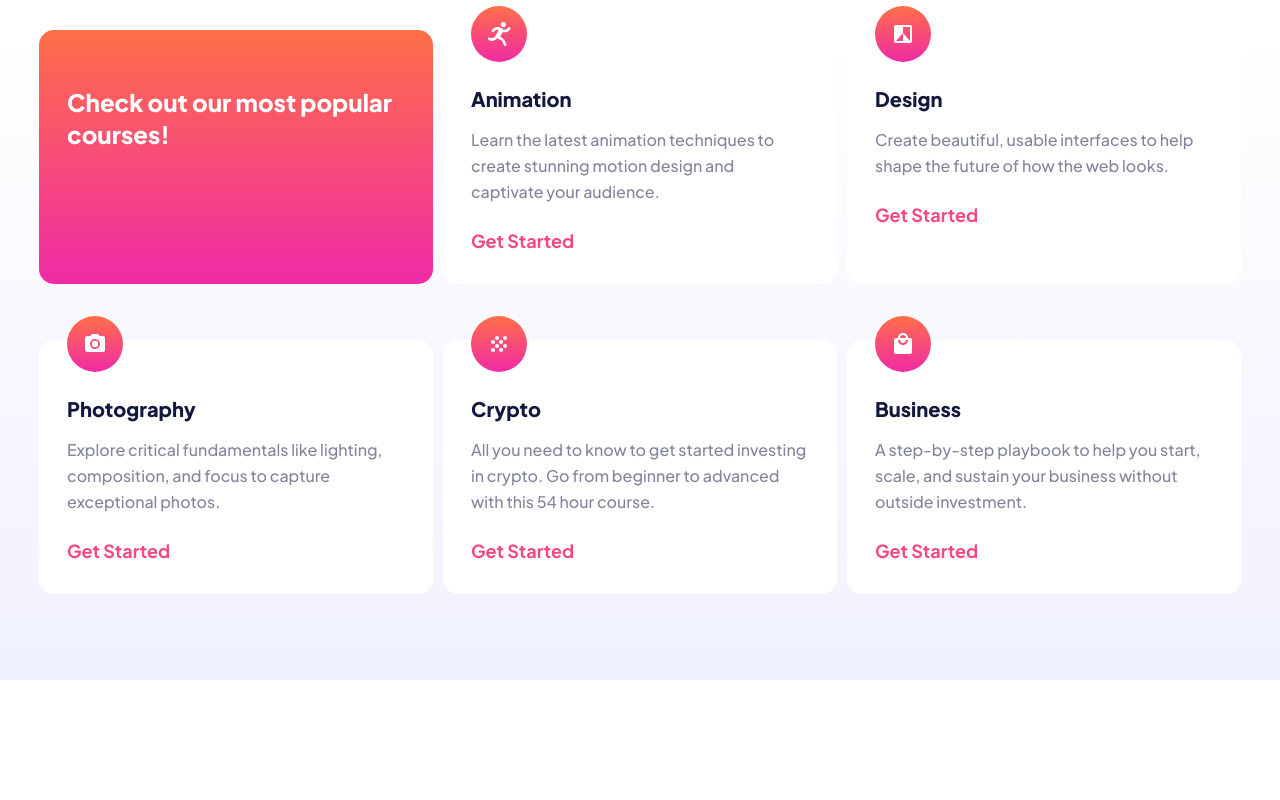
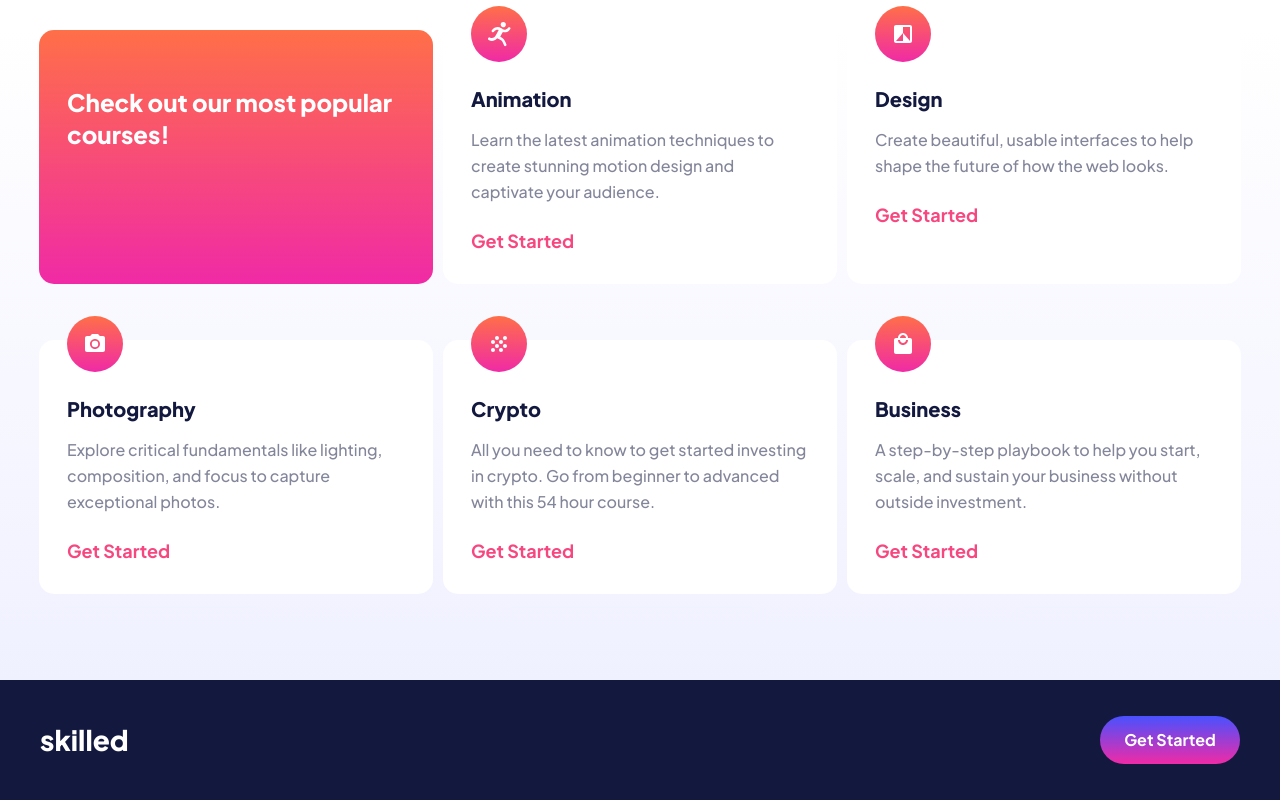
Before and after one commit to sarahimhof13/e-learning-landing-page, a React (Create React App) app in the folder client/: page / in a window 1280 px wide. Shown: the part 635-1435 px from the top of the page. Before the commit the page ends 1315 px from the top, so only its background shows below. Built offline with nearby package versions, Linux system fonts and the light colour scheme.

Commit message:
project completed

```diff
--- a/client/public/index.html
+++ b/client/public/index.html
@@ -4,6 +4,7 @@
     <meta charset="utf-8" />
     <meta name="viewport" content="width=device-width, initial-scale=1" />
     <meta name="theme-color" content="#000000" />
+    <link rel="icon" type="image/x-icon" href="./assets/icon-s.svg">
     <link rel="manifest" href="%PUBLIC_URL%/manifest.json" />
     <link rel="preconnect" href="https://fonts.googleapis.com">
     <link rel="preconnect" href="https://fonts.googleapis.com">
--- a/client/src/App.js
+++ b/client/src/App.js
@@ -1,4 +1,5 @@
 import Courses from "./Components/Courses/Courses";
+import Footer from "./Components/Footer/Footer";
 import Hero from "./Components/Hero/Hero";
 import Navbar from "./Components/Navbar/Navbar";
 import GlobalStyle from "./GlobalStyle";
@@ -10,6 +11,7 @@ function App() {
       <Navbar/>
       <Hero/>
       <Courses/>
+      <Footer/>
     </div>
   );
 }
--- a/client/src/Components/Buttons/Buttons.styled.js
+++ b/client/src/Components/Buttons/Buttons.styled.js
@@ -14,6 +14,7 @@ export const Button1 = styled.button`
     &:hover {
         background-color: var(--purple-grey);
         transition: 0.2s;
+        cursor: pointer;
     }
 
     @media ${Device.laptopL} {
@@ -36,6 +37,7 @@ export const Button2 = styled.button`
     &:hover {
         opacity: 0.5;
         transition: 0.2s;
+        cursor: pointer;
     }
 
     @media ${Device.laptopL} {
@@ -58,6 +60,7 @@ export const Button3 = styled.button`
     &:hover {
         opacity: 0.5;
         transition: 0.2s;
+        cursor: pointer;
     }
 
     @media ${Device.laptopL} {
--- a/client/src/Components/Card/TitleCard.js
+++ b/client/src/Components/Card/TitleCard.js
@@ -1,4 +1,4 @@
-import { CardContainer, TitleCardContainer } from "./Card.styled";
+import { TitleCardContainer } from "./Card.styled";
 
 const TitleCard = () => {
     return (
--- /dev/null
+++ b/client/src/Components/Footer/Footer.js
@@ -0,0 +1,13 @@
+import { Button3 } from "../Buttons/Buttons.styled";
+import { FooterContainer } from "./Footer.styled";
+
+const Footer = () => {
+    return (
+        <FooterContainer>
+            <a href="/">skilled</a>
+            <Button3>Get Started</Button3>
+        </FooterContainer>
+     );
+}
+
+export default Footer;
--- /dev/null
+++ b/client/src/Components/Footer/Footer.styled.js
@@ -0,0 +1,30 @@
+import styled from "styled-components";
+import { Device } from "../../Devices";
+
+export const FooterContainer = styled.footer`
+    display: flex;
+    justify-content: space-between;
+    align-items: center;
+    padding: 36px 16px;
+    position: relative;
+    z-index: 1;
+    background-color: var(--navy-blue);
+
+    & a {
+        font-size: 1.75rem;
+        font-weight: 800;
+        color: var(--white);
+    }
+
+    @media ${Device.tablet} {
+        padding: 36px 40px;
+    }
+
+    @media ${Device.laptopL} {
+        padding: 32px 165px;
+
+        & a {
+            font-size: 2.25rem;
+        }
+    }
+`
--- a/client/src/Components/Hero/Hero.styled.js
+++ b/client/src/Components/Hero/Hero.styled.js
@@ -15,7 +15,7 @@ export const HeroContainer = styled.section`
     }
 
     @media ${Device.laptopL} {
-        padding: 154px 165px;
+        padding: 154px 165px 200px 165px;
         margin: 0;
     }
 
```
Also changed, not shown: client/public/assets/icon-s.svg (added).
